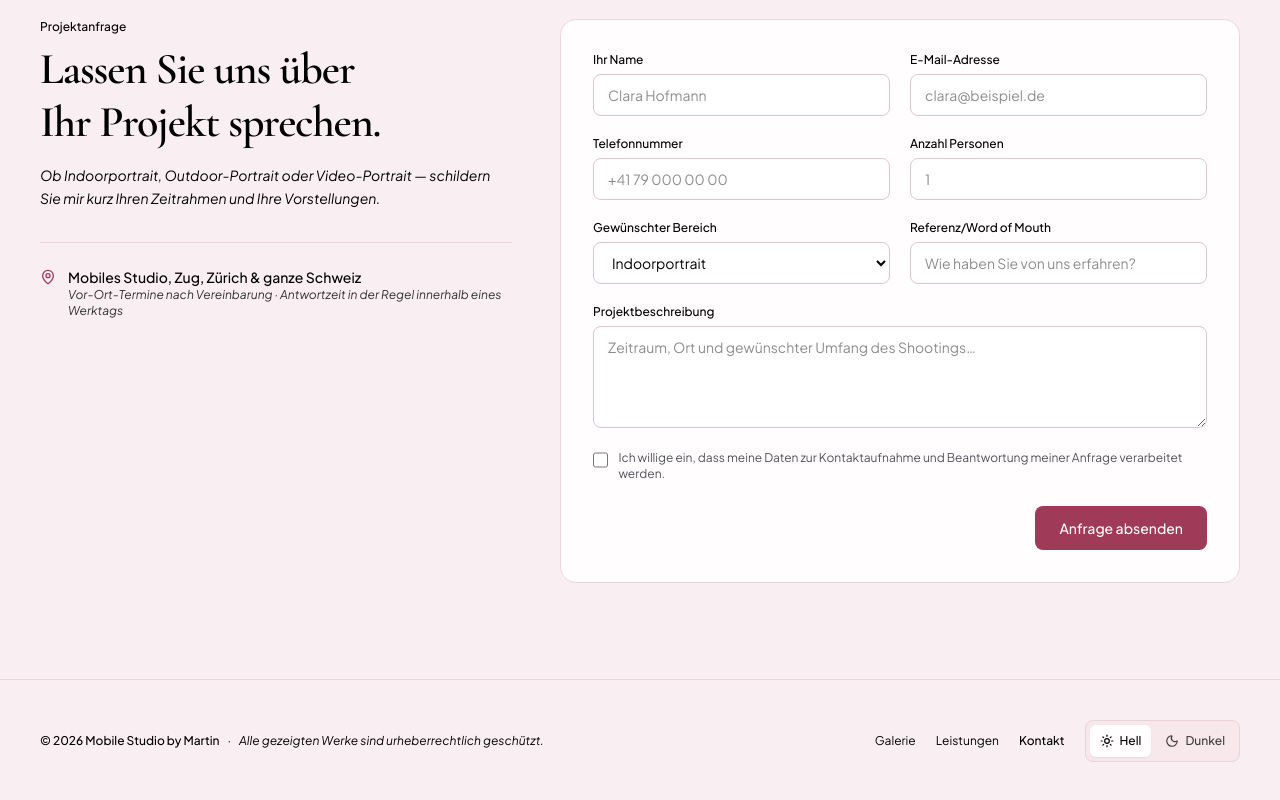
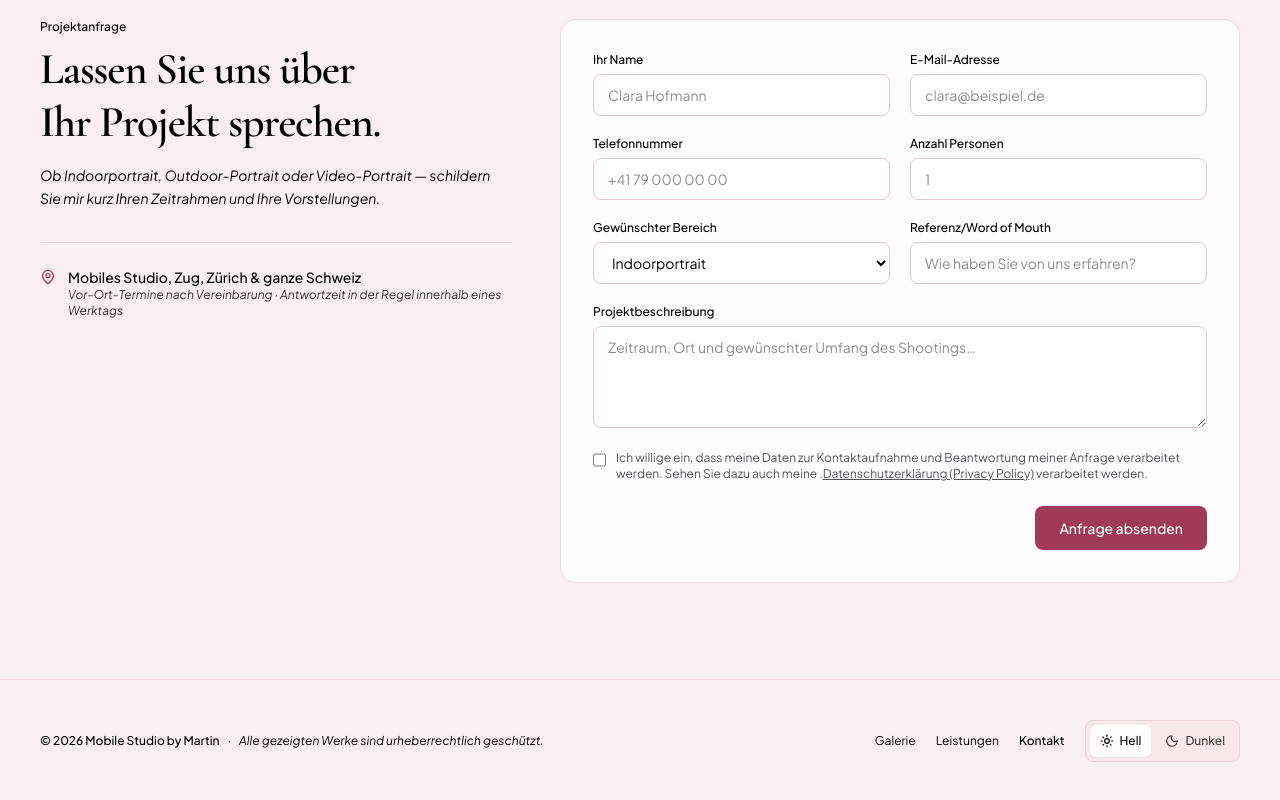
Before and after one commit to glausma81-commits/Mobile-Studio, a React (Vite) app: page / in a window 1280 px wide. Shown: the part 2201-3001 px from the top of the page. Built offline with nearby package versions, Linux system fonts and the light colour scheme.

Commit message:
Update consent text to include privacy policy link
Added a link to the privacy policy in the consent text.

```diff
--- a/src/App.tsx
+++ b/src/App.tsx
@@ -568,7 +568,16 @@ export default function App() {
                       className="mt-0.5 h-4 w-4 rounded border-zinc-300 text-[#9F3A58] focus:ring-[#9F3A58] dark:border-zinc-700 dark:bg-zinc-800 cursor-pointer"
                     />
                     <label htmlFor="contactConsent" className="text-xs text-zinc-600 dark:text-zinc-400 cursor-pointer select-none">
-                      Ich willige ein, dass meine Daten zur Kontaktaufnahme und Beantwortung meiner Anfrage verarbeitet werden.
+                      Ich willige ein, dass meine Daten zur Kontaktaufnahme und Beantwortung meiner Anfrage verarbeitet werden. Sehen Sie dazu auch meine{' '}.
+                       <a
+    href="/privacy-policy.pdf"
+    target="_blank"
+    rel="noopener noreferrer"
+    className="underline hover:text-[#9F3A58]"
+  >
+    Datenschutzerklärung (Privacy Policy)
+  </a>{' '}
+  verarbeitet werden.
                     </label>
                   </div>
 
```
